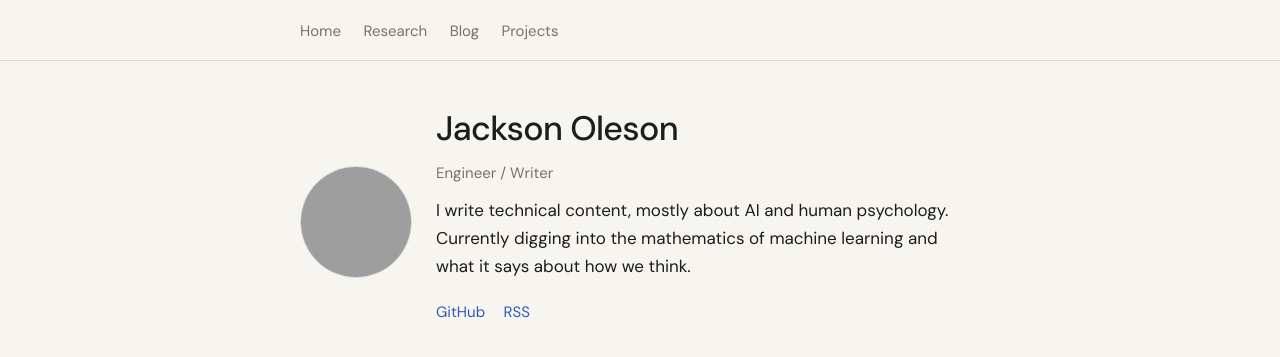
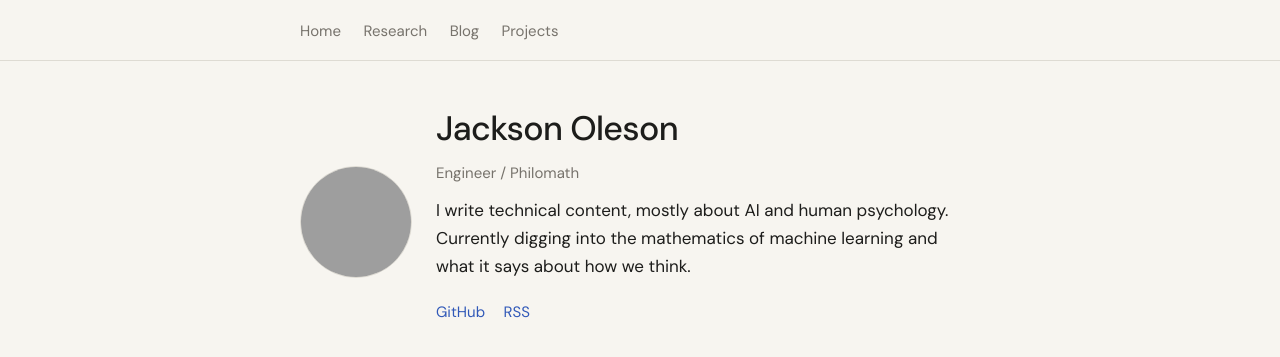
Before and after one commit to jacksonoleson/jacksonoleson.github.io, a Jekyll site: the page built from index.html, in a window 1280 px wide. Shown: the top 357 px of the page. Built offline with Jekyll 4.4.1, drawn with Linux system fonts in a browser that asks for light colours; grey boxes are pictures that could not be loaded.

Commit message:
Uniform template

```diff
--- a/_config.yml
+++ b/_config.yml
@@ -5,7 +5,7 @@
 # Shown on the home page. Edit these freely.
 author:
   name: Jackson Oleson
-  role: "Engineer / Writer"
+  role: "Engineer / Philomath"
   bio: >-
     I write technical content, mostly about AI and human psychology.
     Currently digging into the mathematics of machine learning and what it
--- a/_data/projects.yml
+++ b/_data/projects.yml
@@ -1,6 +1,6 @@
-# Projects / research shown on the home page. Delete or edit these entries.
-# Local PDFs go in assets/files/ and are linked as /assets/files/name.pdf
-# The section is hidden entirely while this list is empty.
+# Projects shown on the home page and Projects page.
+# Each entry automatically uses the liquid-glass work-card template.
+# Local PDFs go in assets/files/ and are linked as /assets/files/name.pdf.
 
 - title: "Balancing Multiple Fairness Definitions with Adversarial Learning"
   description: "Extends adversarial debiasing to enforce two incompatible fairness definitions at once via paired adversaries, evaluated on multiple real world and synthetic datasets."
--- /dev/null
+++ b/_includes/work-card.html
@@ -0,0 +1,8 @@
+<li class="work-card">
+  {% if include.url %}<a class="work-card-link" href="{{ include.url | relative_url }}"{% if include.external %} target="_blank" rel="noopener noreferrer"{% endif %} aria-label="Open {{ include.title }}"></a>{% endif %}
+  <div class="entry-main">
+    {% if include.date %}<time{% if include.datetime %} datetime="{{ include.datetime }}"{% endif %}>{{ include.date }}</time>{% endif %}
+    <span class="item-title">{{ include.title }}</span>
+  </div>
+  {% if include.description %}<div class="entry-secondary"><p class="excerpt">{{ include.description }}</p></div>{% endif %}
+</li>
--- a/index.html
+++ b/index.html
@@ -35,25 +35,8 @@
 <section id="projects" class="posts">
   <ul class="post-list">
     {% for project in site.data.projects %}
-      <li class="work-card">
-        {% if project.links and project.links.size > 0 %}<a class="work-card-link" href="{{ project.links[0].url | relative_url }}" aria-label="Open {{ project.title }}"></a>{% endif %}
-        <div class="entry-main">
-          {% if project.date %}<time>{{ project.date }}</time>{% endif %}
-          {% if project.links and project.links.size > 0 %}
-            <span class="item-title">{{ project.title }}</span>
-          {% else %}
-            <span class="item-title">{{ project.title }}</span>
-          {% endif %}
-          {% if project.links.size > 1 %}
-            <p class="item-links">
-              {% for link in project.links %}
-                <a href="{{ link.url | relative_url }}">{{ link.text }}</a>
-              {% endfor %}
-            </p>
-          {% endif %}
-        </div>
-        {% if project.description %}<div class="entry-secondary"><p class="excerpt">{{ project.description }}</p></div>{% endif %}
-      </li>
+      {% assign project_url = project.links[0].url %}
+      {% include work-card.html title=project.title date=project.date description=project.description url=project_url %}
     {% endfor %}
   </ul>
 </section>
@@ -65,17 +48,10 @@
   {% endif %}
   <ul class="post-list">
     {% for post in site.posts %}
-      <li class="work-card">
-        <a class="work-card-link" href="{{ post.url | relative_url }}" aria-label="Read {{ post.title }}"></a>
-        <div class="entry-main">
-          <time datetime="{{ post.date | date_to_xmlschema }}">{{ post.date | date: "%b %-d, %Y" }}</time>
-          <span class="item-title">{{ post.title }}</span>
-        </div>
-        <div class="entry-secondary">
-          {% if post.description %}<p class="excerpt">{{ post.description }}</p>
-          {% else %}<p class="excerpt">{{ post.excerpt | strip_html | truncate: 180 }}</p>{% endif %}
-        </div>
-      </li>
+      {% assign post_date = post.date | date: "%b %-d, %Y" %}
+      {% assign post_datetime = post.date | date_to_xmlschema %}
+      {% if post.description %}{% assign post_description = post.description %}{% else %}{% assign post_description = post.excerpt | strip_html | truncate: 180 %}{% endif %}
+      {% include work-card.html title=post.title date=post_date datetime=post_datetime description=post_description url=post.url %}
     {% endfor %}
   </ul>
 </section>
```
Also changed, not shown: blog.html (+4 -11 lines), projects.html (+2 -13 lines).
